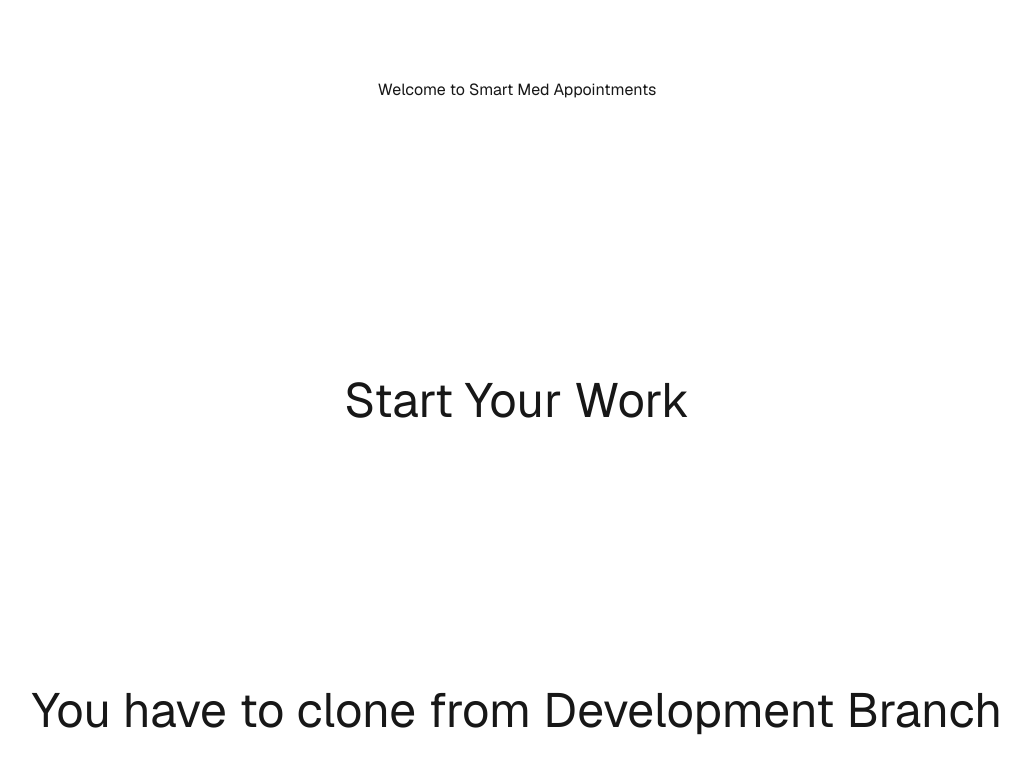
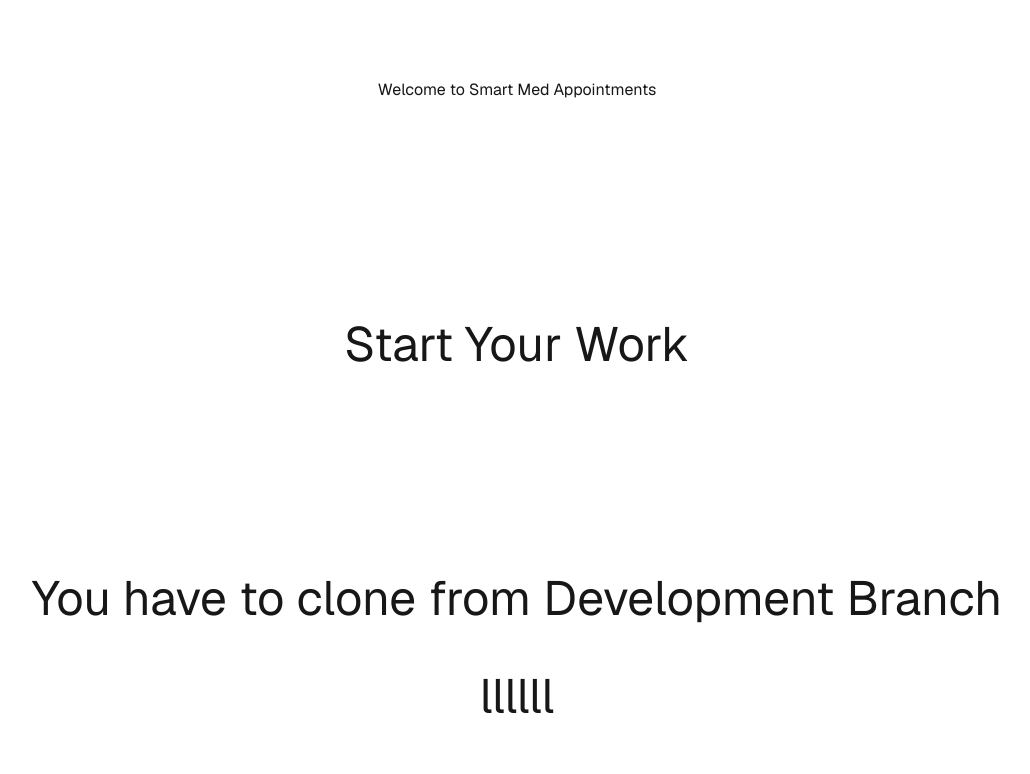
Before and after one commit to Minato0330/Next-healthcare-frontend, a Next.js app: page / in a window 1280 px wide. Shown: the top 774 px of the page, without its empty margins (123-1153 px from the left). Built offline with nearby package versions, Linux system fonts and the light colour scheme.

Commit message:
components folder added

```diff
--- a/src/app/page.js
+++ b/src/app/page.js
@@ -6,6 +6,7 @@ export default function Home() {
      <h1>Welcome to Smart Med Appointments</h1>
      <h1 className="text-5xl">Start Your Work</h1>
      <h1 className="text-5xl">You have to clone from Development Branch</h1>
+     <h1 className="text-5xl">llllll</h1>
     </div>
   );
 }
```
